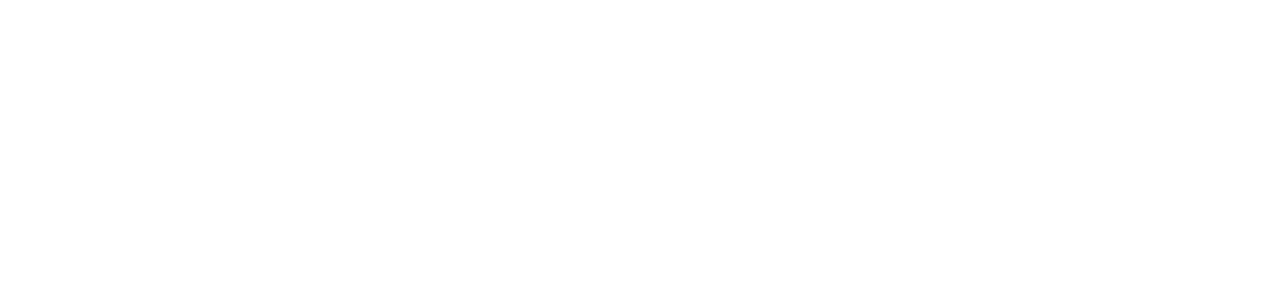
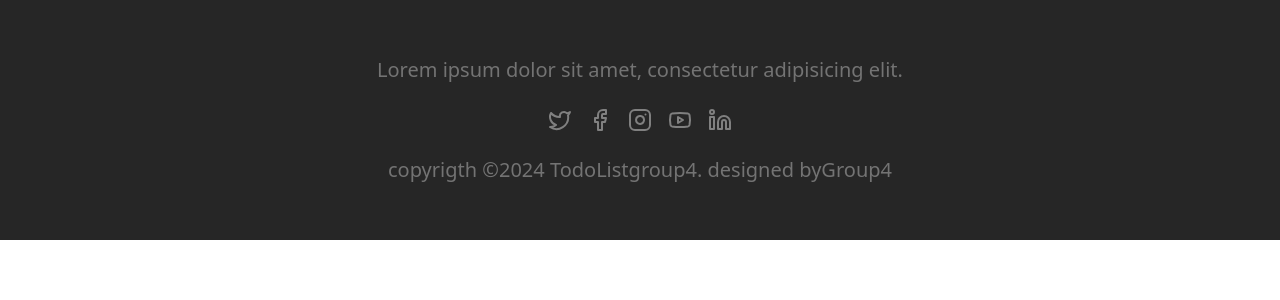
Before and after one commit to LDS-E/To-do-list-React, a React (Vite) app: page / in a window 1280 px wide. Shown: the top 300 px of the page. Built offline with nearby package versions, Linux system fonts and the light colour scheme.

Commit message:
added footer.

```diff
--- a/src/App.jsx
+++ b/src/App.jsx
@@ -1,10 +1,11 @@
+import Footer from "./components/Footer"
 
 
 function App() {
 
   return (
     <>
-
+      <Footer />
     </>
   )
 }
--- a/src/components/Footer.jsx
+++ b/src/components/Footer.jsx
@@ -1,9 +1,51 @@
 import React from 'react'
 
 const Footer = () => {
-  return (
-    <div>Footer</div>
-  )
+    return (
+        <footer class="bg-neutral-800 p-10">
+            <div class="text-center">
+                <h3 class="text-xl text-neutral-500 py-4">Lorem ipsum dolor sit amet, consectetur adipisicing elit.</h3>
+                <p></p>
+                <ul class="flex justify-center">
+                    <li class="p-2"><a href="#"><svg xmlns="http://www.w3.org/2000/svg" width="24" height="24"
+                        viewBox="0 0 24 24" fill="none" stroke="grey" stroke-width="2" stroke-linecap="round"
+                        stroke-linejoin="round" class="lucide lucide-twitter">
+                        <path
+                            d="M22 4s-.7 2.1-2 3.4c1.6 10-9.4 17.3-18 11.6 2.2.1 4.4-.6 6-2C3 15.5.5 9.6 3 5c2.2 2.6 5.6 4.1 9 4-.9-4.2 4-6.6 7-3.8 1.1 0 3-1.2 3-1.2z" />
+                    </svg></a></li>
+                    <li class="p-2"><a href="#"><svg xmlns="http://www.w3.org/2000/svg" width="24" height="24"
+                        viewBox="0 0 24 24" fill="none" stroke="grey" stroke-width="2" stroke-linecap="round"
+                        stroke-linejoin="round" class="lucide lucide-facebook">
+                        <path d="M18 2h-3a5 5 0 0 0-5 5v3H7v4h3v8h4v-8h3l1-4h-4V7a1 1 0 0 1 1-1h3z" />
+                    </svg></a></li>
+                    <li class="p-2"><a href="#"><svg xmlns="http://www.w3.org/2000/svg" width="24" height="24"
+                        viewBox="0 0 24 24" fill="none" stroke="grey" stroke-width="2" stroke-linecap="round"
+                        stroke-linejoin="round" class="lucide lucide-instagram">
+                        <rect width="20" height="20" x="2" y="2" rx="5" ry="5" />
+                        <path d="M16 11.37A4 4 0 1 1 12.63 8 4 4 0 0 1 16 11.37z" />
+                        <line x1="17.5" x2="17.51" y1="6.5" y2="6.5" />
+                    </svg></a></li>
+                    <li class="p-2"><a href="#"><svg xmlns="http://www.w3.org/2000/svg" width="24" height="24"
+                        viewBox="0 0 24 24" fill="none" stroke="grey" stroke-width="2" stroke-linecap="round"
+                        stroke-linejoin="round" class="lucide lucide-youtube">
+                        <path
+                            d="M2.5 17a24.12 24.12 0 0 1 0-10 2 2 0 0 1 1.4-1.4 49.56 49.56 0 0 1 16.2 0A2 2 0 0 1 21.5 7a24.12 24.12 0 0 1 0 10 2 2 0 0 1-1.4 1.4 49.55 49.55 0 0 1-16.2 0A2 2 0 0 1 2.5 17" />
+                        <path d="m10 15 5-3-5-3z" />
+                    </svg></a></li>
+                    <li class="p-2"><a href="#"><svg xmlns="http://www.w3.org/2000/svg" width="24" height="24"
+                        viewBox="0 0 24 24" fill="none" stroke="grey" stroke-width="2" stroke-linecap="round"
+                        stroke-linejoin="round" class="lucide lucide-linkedin">
+                        <path d="M16 8a6 6 0 0 1 6 6v7h-4v-7a2 2 0 0 0-2-2 2 2 0 0 0-2 2v7h-4v-7a6 6 0 0 1 6-6z" />
+                        <rect width="4" height="12" x="2" y="9" />
+                        <circle cx="4" cy="4" r="2" />
+                    </svg></a></li>
+                </ul>
+                <p class="text-xl text-neutral-500 py-4">copyrigth &copy;2024 TodoListgroup4. designed by
+                    <span>Group4</span>
+                </p>
+            </div>
+        </footer>
+    )
 }
 
 export default Footer
```
